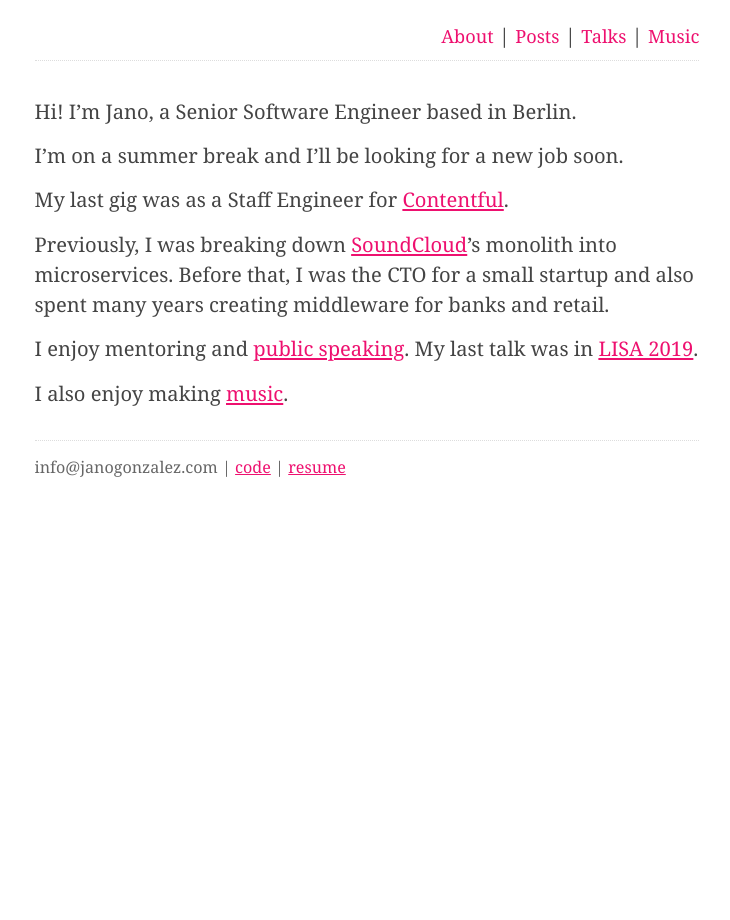
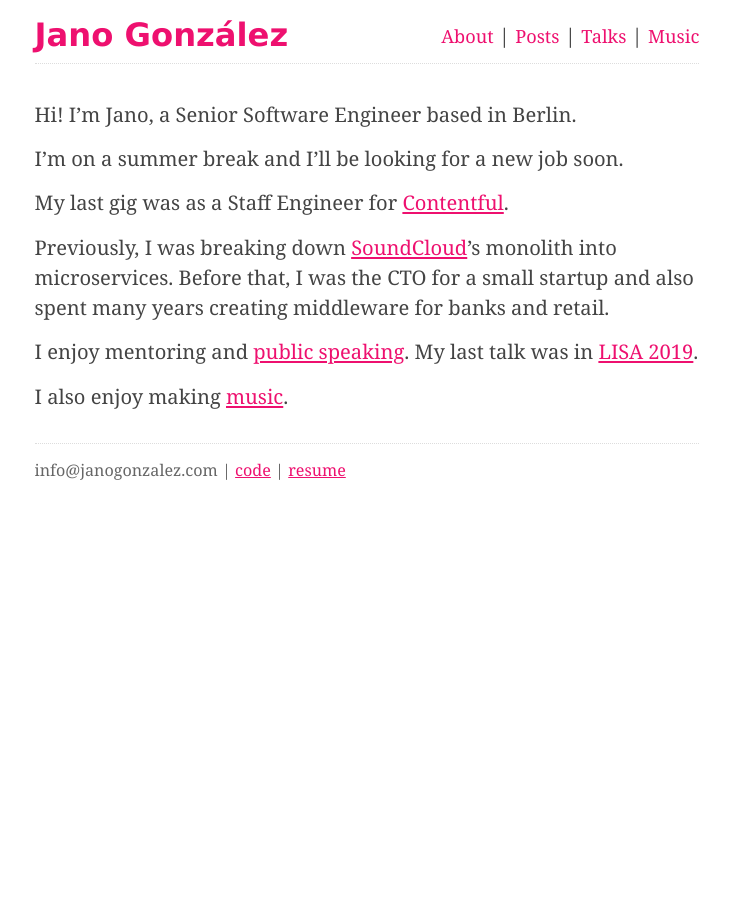
Before and after one commit to janogonzalez/janogonzalez.github.io, a Jekyll site: the page built from about.md, in a window 1280 px wide. Shown: the whole page, without its empty margins (273-1003 px from the left). Built offline with Jekyll 4.4.1, drawn with Linux system fonts in a browser that asks for light colours.

Commit message:
Fix site title

```diff
--- a/_layouts/default.html
+++ b/_layouts/default.html
@@ -12,7 +12,7 @@
   <body>
     <div class="site">
       <header>
-        <span class="title"><a href="/">{{ site.name }}</a></span>
+        <span class="title"><a href="/">{{ site.title }}</a></span>
         <nav>
           <a href="/about">About</a> |
           <a href="/posts">Posts</a> |
```
